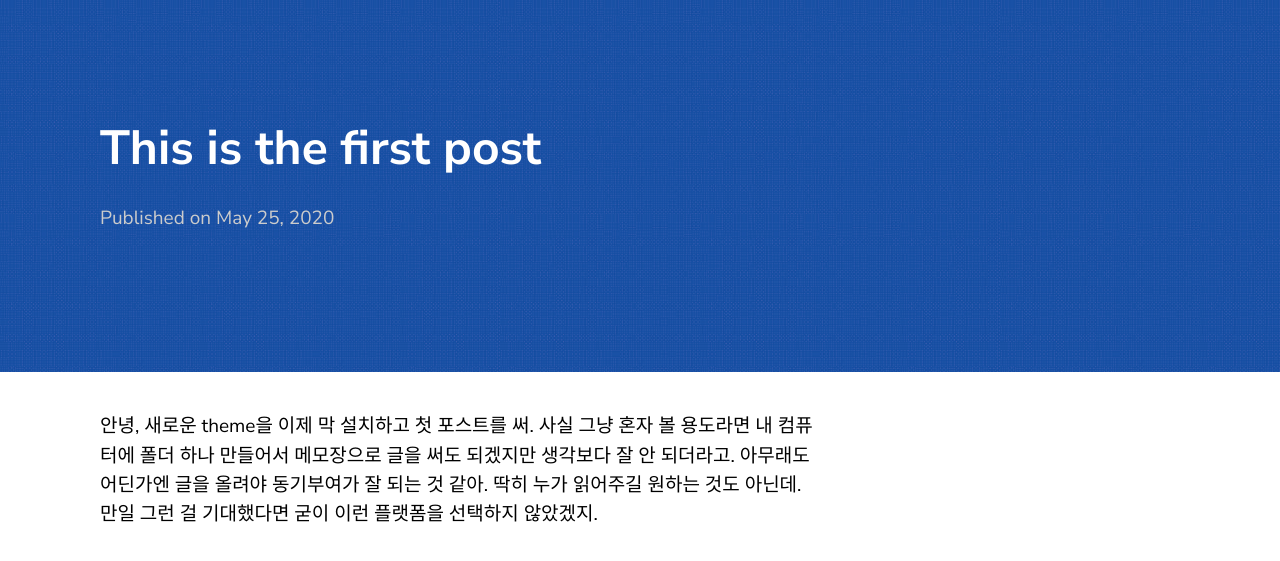
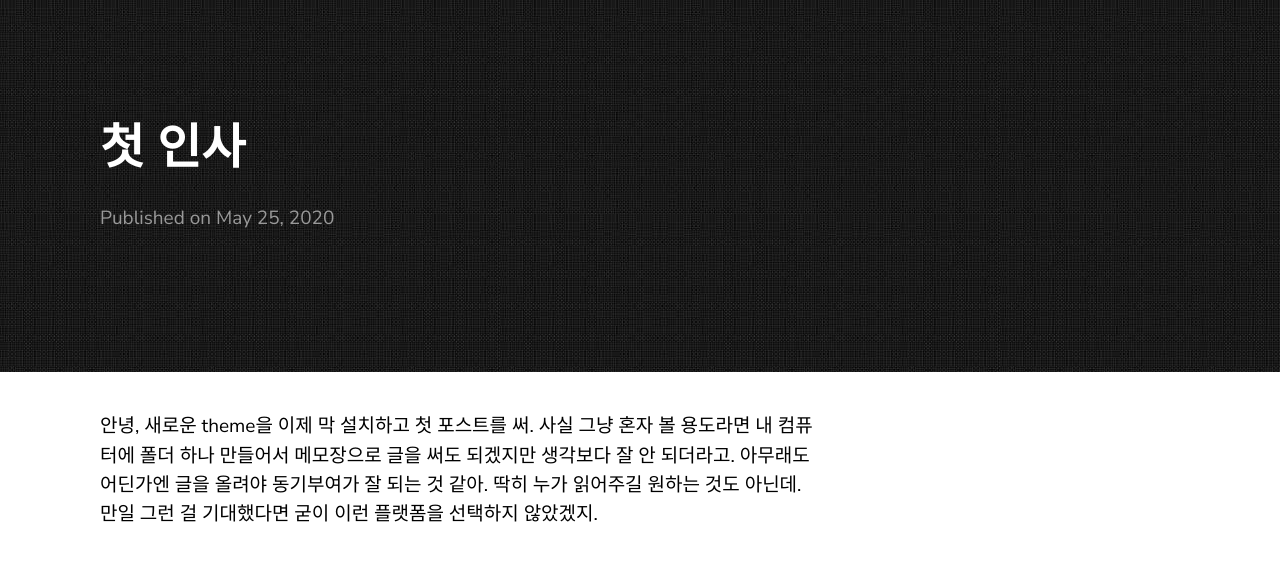
Before and after one commit to wlogdkim/wlogdkim.github.io, a Jekyll site: the page built from _posts/2020-05-25-intro-to-wlog.markdown, in a window 1280 px wide. Shown: the top 561 px of the page. Built offline with Jekyll 4.4.1, drawn with Linux system fonts in a browser that asks for light colours; part of the change alters nothing that is shown.

Commit message:
posting 5-25-20

```diff
--- a/_config.yml
+++ b/_config.yml
@@ -17,18 +17,18 @@ sass:
 permalink: /posts/:title/
 texture:
   title: With Loss of Generality
-  tagline: Any thoughts
+  tagline: Any Thoughts
   date_format: "%b %-d, %Y"
-  style: blue
+  style: black
   showNav: false
   showPicker: false
 
   # generate social links in footer
-  social_links:
-    twitter: thelehhman
-    github:  thelehhman
-    linkedIn: in/thelehhman
-    rss: rss
+#  social_links:
+#    twitter: thelehhman
+#    github:  thelehhman
+#    linkedIn: in/thelehhman
+#    rss: rss
 
 
 # If you want to link only specific pages in your header, uncomment
--- a/_posts/2020-05-25-intro-to-wlog.markdown
+++ b/_posts/2020-05-25-intro-to-wlog.markdown
@@ -1,6 +1,6 @@
 ---
 layout: post
-title:  "This is the first post"
+title:  "첫 인사"
 date:   2020-05-25 18:35:00
 ---
 
```
